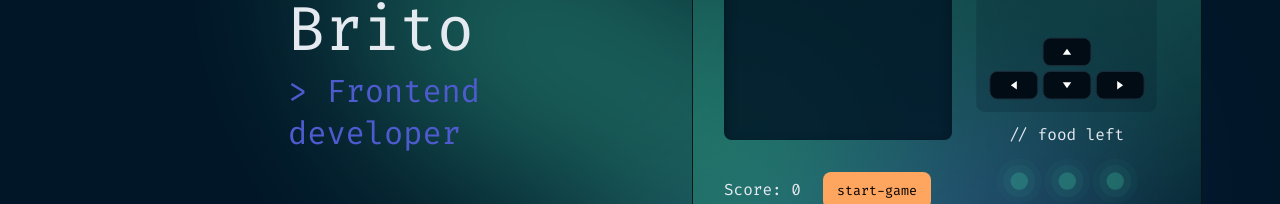
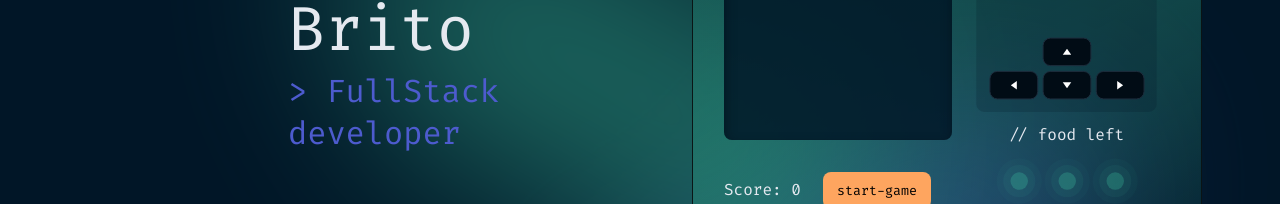
Before and after one commit to horberlan/horberlan-portfolio, a Vue app: page / in a window 1280 px wide. Shown: the part 349-553 px from the top of the page. Built offline with nearby package versions, Linux system fonts and the light colour scheme; what @highlightjs/vue-plugin, @tanstack/vue-query, quasar would draw is missing.

Commit message:
feat: change intl

```diff
--- a/src/views/home/HomeView.vue
+++ b/src/views/home/HomeView.vue
@@ -4,7 +4,7 @@ const hello = [
   {
     pre: "Hi all. I am",
     current: "Horberlan Brito",
-    pos: "> Frontend developer",
+    pos: "> FullStack developer",
   },
 ];
 const desc = [
```
